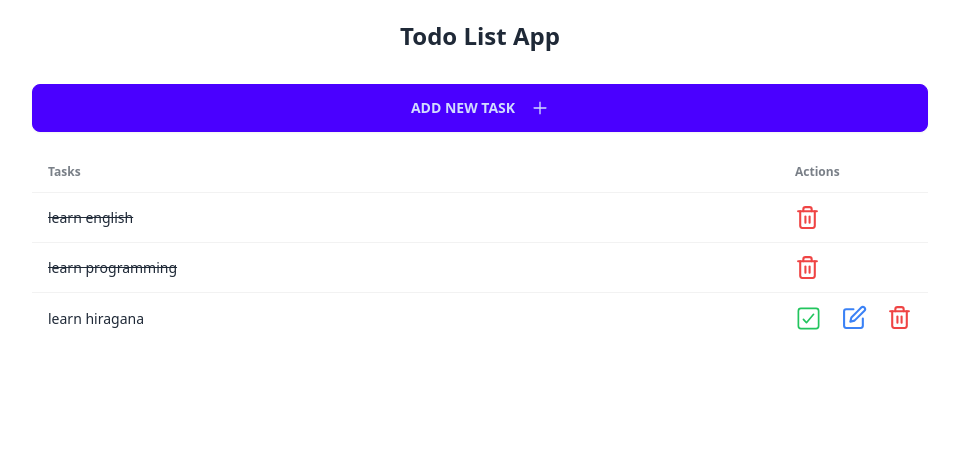
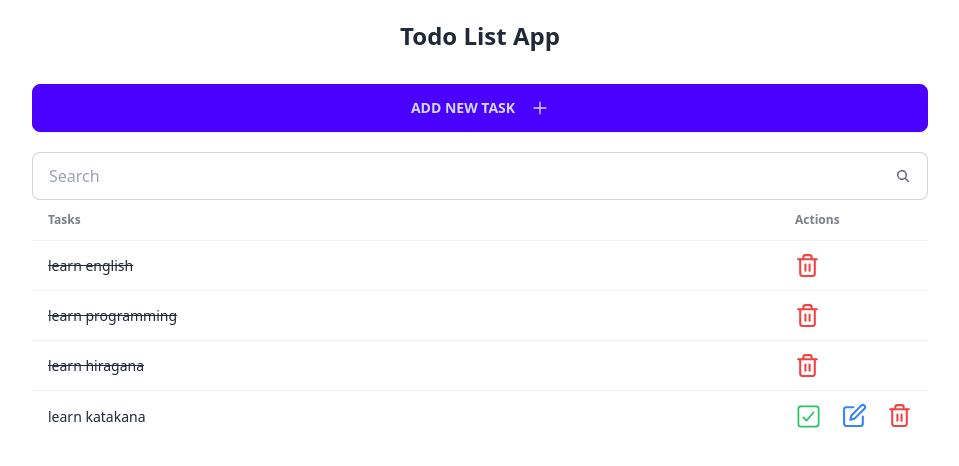
Before and after one commit to gemadp01/waizly-engineer-assessment, a Next.js app: page / in a window 1280 px wide. Shown: the top 466 px of the page, without its empty margins (160-1119 px from the left). Built offline with nearby package versions, Linux system fonts and the light colour scheme; no server answers; data requests are answered from the project's data file.

Commit message:
add: search bar (sementara sudah jalan tapi perlu beberapa perbaikan)

```diff
--- a/api.jsx
+++ b/api.jsx
@@ -47,3 +47,9 @@ export const markTodo = async (todo) => {
   const markTodo = await res.json();
   return markTodo;
 };
+
+export const searchTaskByName = async (taskName) => {
+  const res = await fetch(`${baseUrl}?text=${taskName}`);
+  const todos = await res.json();
+  return todos;
+};
--- a/data/todos.json
+++ b/data/todos.json
@@ -13,6 +13,11 @@
     {
       "id": "380f835d-6ade-438f-9467-4c8bd5cac18c",
       "text": "learn hiragana",
+      "completed": true
+    },
+    {
+      "id": "fa5a22ad-7653-4dc2-88e2-7c2a5f4694be",
+      "text": "learn katakana",
       "completed": false
     }
   ]
--- a/pages/components/Task.jsx
+++ b/pages/components/Task.jsx
@@ -45,7 +45,7 @@ const Task = (props) => {
   return (
     <tr key={task.id}>
       <td className={`w-full ${task.completed ? 'line-through' : ''}`}>{task.text}</td>
-      {/* <td>{task.completed ? 'Yes' : 'No'}</td> */}
+
       <td className="flex gap-5">
         <IoCheckboxOutline onClick={handleTaskCompleted} cursor={'pointer'} className={`text-green-500 ${task.completed ? 'hidden' : ''}`} size={27} />
 
--- a/pages/components/TodoList.jsx
+++ b/pages/components/TodoList.jsx
@@ -1,9 +1,34 @@
+import { useState } from 'react';
 import Task from './Task';
+import { searchTaskByName } from '@/api';
 
 const TodoList = (props) => {
   const { tasks } = props;
+  const [searchResult, setSearchResult] = useState(null);
+
+  const handleSearch = async (taskName) => {
+    try {
+      const result = await searchTaskByName(taskName);
+      setSearchResult(result);
+    } catch (error) {
+      console.error('Error during search:', error);
+    }
+  };
+
+  const dataToDisplay = searchResult ? searchResult : tasks;
+
   return (
     <div className="overflow-x-auto">
+      <label className="input input-bordered flex items-center gap-2">
+        <input type="text" className="grow" placeholder="Search" onChange={(e) => handleSearch(e.target.value)} />
+        <svg xmlns="http://www.w3.org/2000/svg" viewBox="0 0 16 16" fill="currentColor" className="w-4 h-4 opacity-70">
+          <path
+            fillRule="evenodd"
+            d="M9.965 11.026a5 5 0 1 1 1.06-1.06l2.755 2.754a.75.75 0 1 1-1.06 1.06l-2.755-2.754ZM10.5 7a3.5 3.5 0 1 1-7 0 3.5 3.5 0 0 1 7 0Z"
+            clipRule="evenodd"
+          />
+        </svg>
+      </label>
       <table className="table">
         <thead>
           <tr>
@@ -12,7 +37,7 @@ const TodoList = (props) => {
           </tr>
         </thead>
         <tbody>
-          {tasks.map((task) => (
+          {dataToDisplay.map((task) => (
             <Task task={task} key={task.id} />
           ))}
         </tbody>
```
